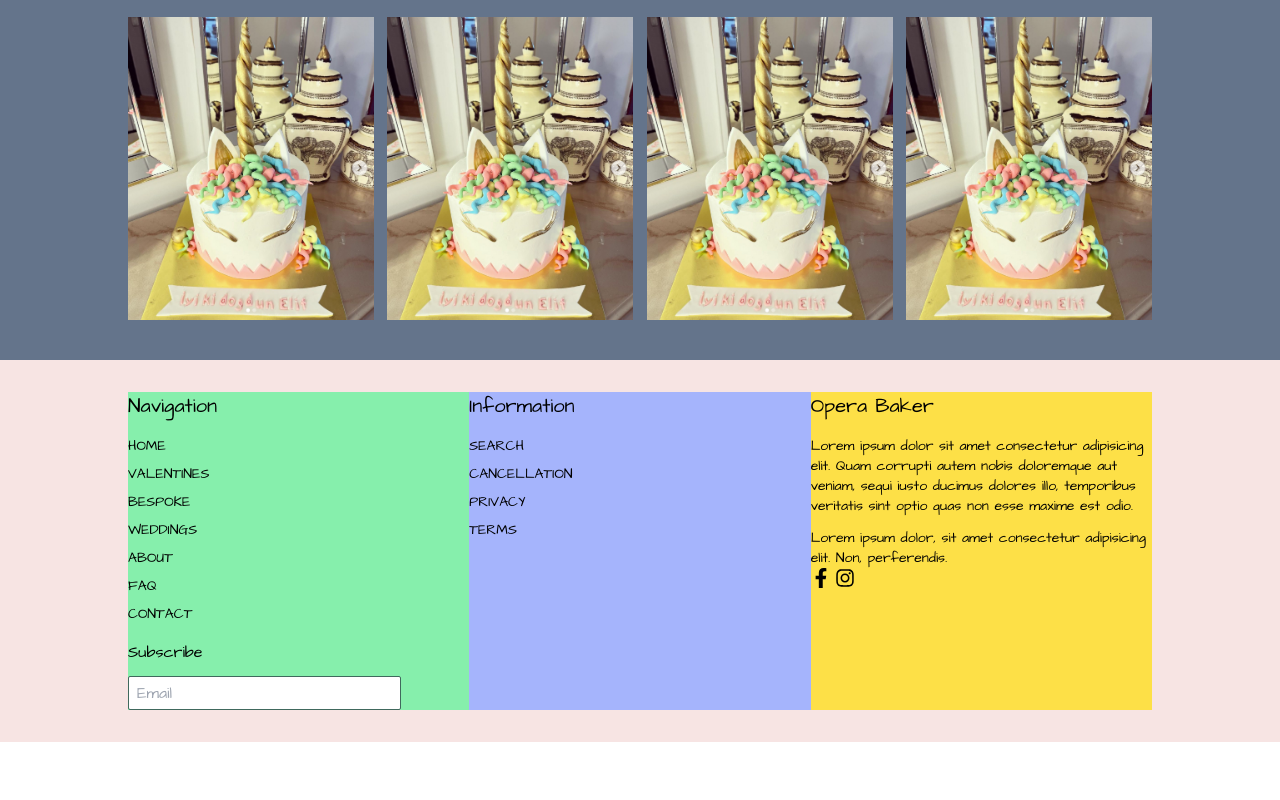
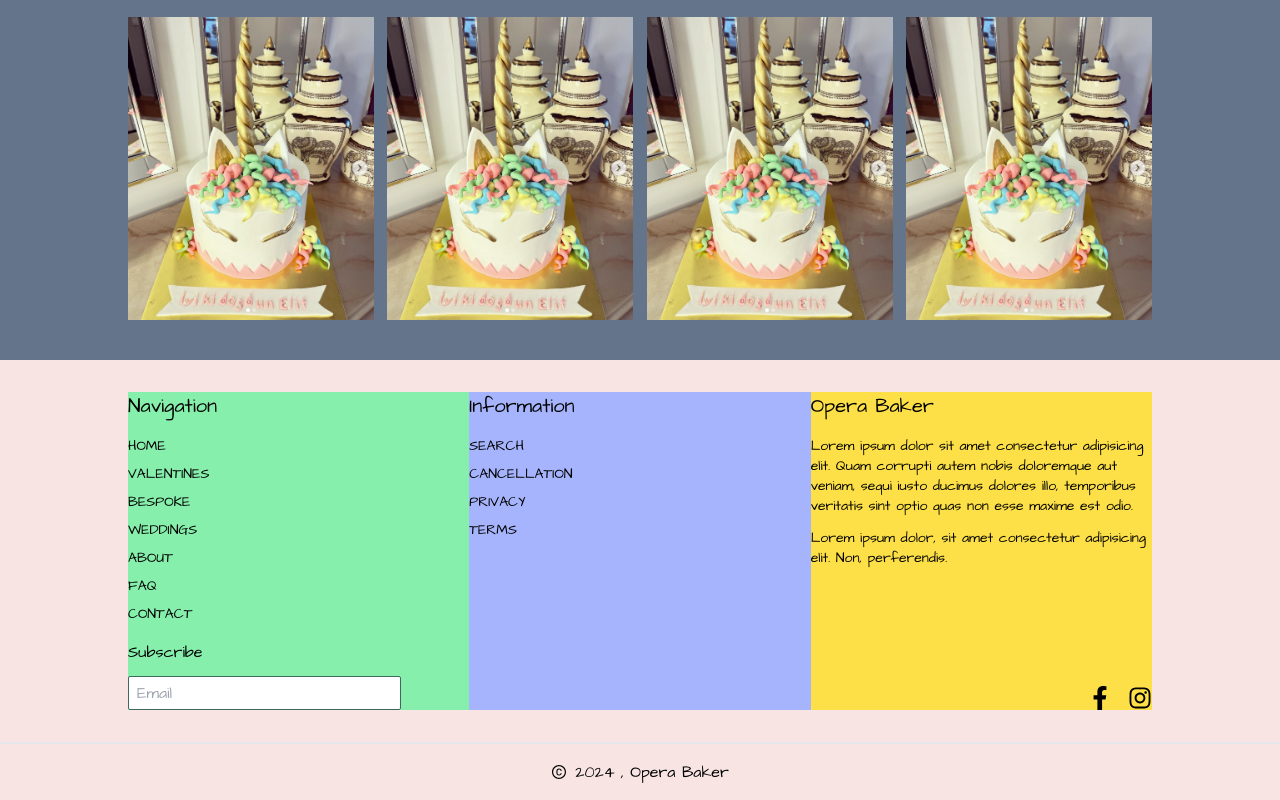
Before and after one commit to muratsimseekk/Cake-Shop, a React (Vite) app: page / in a window 1280 px wide. Shown: the part 3410-4210 px from the top of the page. Before the commit the page ends 4152 px from the top, so only its background shows below. Built offline with nearby package versions, Linux system fonts and the light colour scheme; a web font is replaced by a local one.

Commit message:
Completes home page structure

```diff
--- a/src/pages/HomePage/Footer.jsx
+++ b/src/pages/HomePage/Footer.jsx
@@ -1,11 +1,12 @@
 import React from "react";
 import { FaInstagram } from "react-icons/fa6";
 import { FaFacebookF } from "react-icons/fa";
+import { AiOutlineCopyright } from "react-icons/ai";
 
 function Footer() {
   //TODO: ul-li ler icin button ve hover effect verilecek.
   return (
-    <div className="w-full bg-[#f7e4e3] flex justify-center">
+    <div className="w-full bg-[#f7e4e3] flex flex-col items-center justify-center">
       <div className="w-4/5 bg-red-500 flex my-8">
         <div className="w-1/3 bg-green-300 flex flex-col gap-4">
           <div>
@@ -46,7 +47,7 @@ function Footer() {
             </ul>
           </div>
         </div>
-        <div className="w-1/3 bg-yellow-300 flex flex-col ">
+        <div className="w-1/3 bg-yellow-300 flex flex-col justify-between">
           <div className="flex flex-col gap-4">
             <h3 className="text-xl">Opera Baker</h3>
             <div className="text-sm flex flex-col gap-3">
@@ -62,10 +63,16 @@ function Footer() {
               </p>
             </div>
           </div>
-          <div className="text-xl flex  gap-1">
+          <div className=" flex justify-end gap-4 text-2xl">
             <FaFacebookF />
             <FaInstagram />
           </div>
+        </div>
+      </div>
+      <div className="border-t-2 w-full">
+        <div className="flex items-center gap-2 my-4 justify-center">
+          <AiOutlineCopyright />
+          <p>2024 , Opera Baker</p>
         </div>
       </div>
     </div>
```
